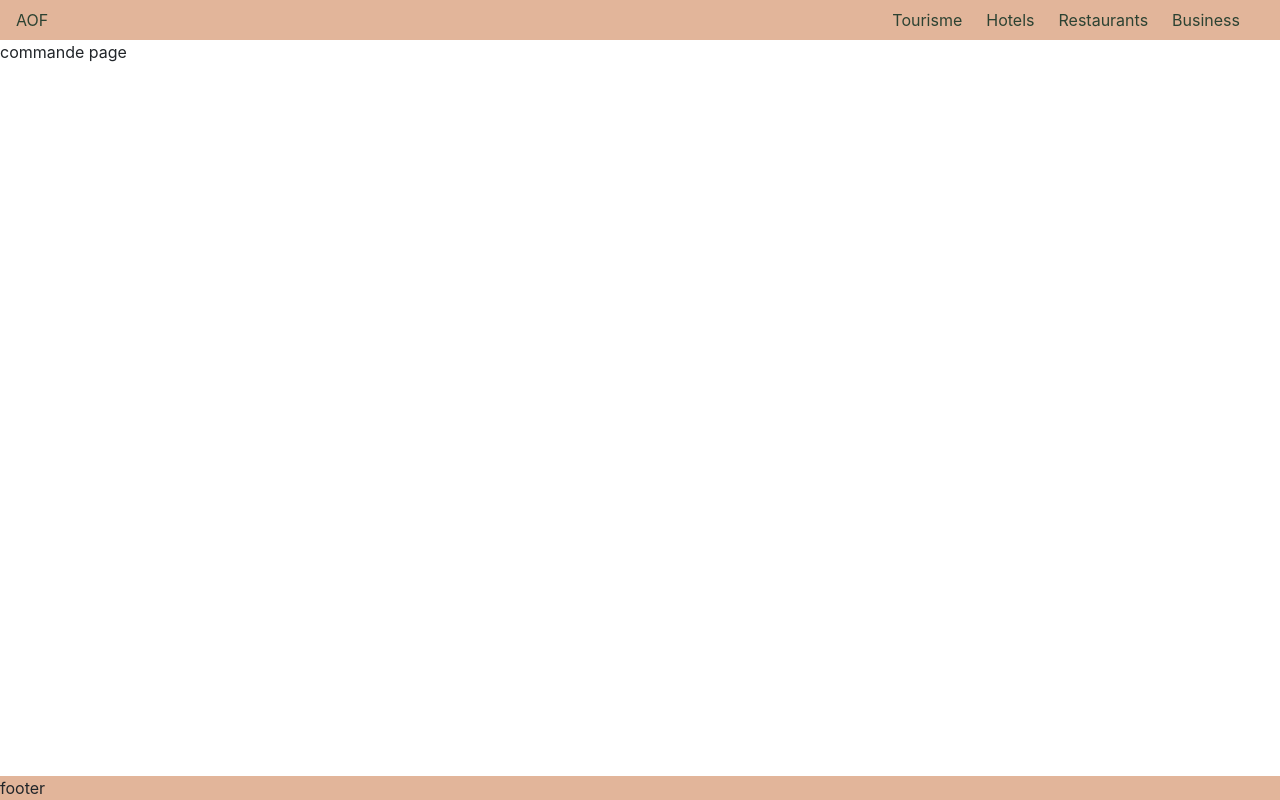
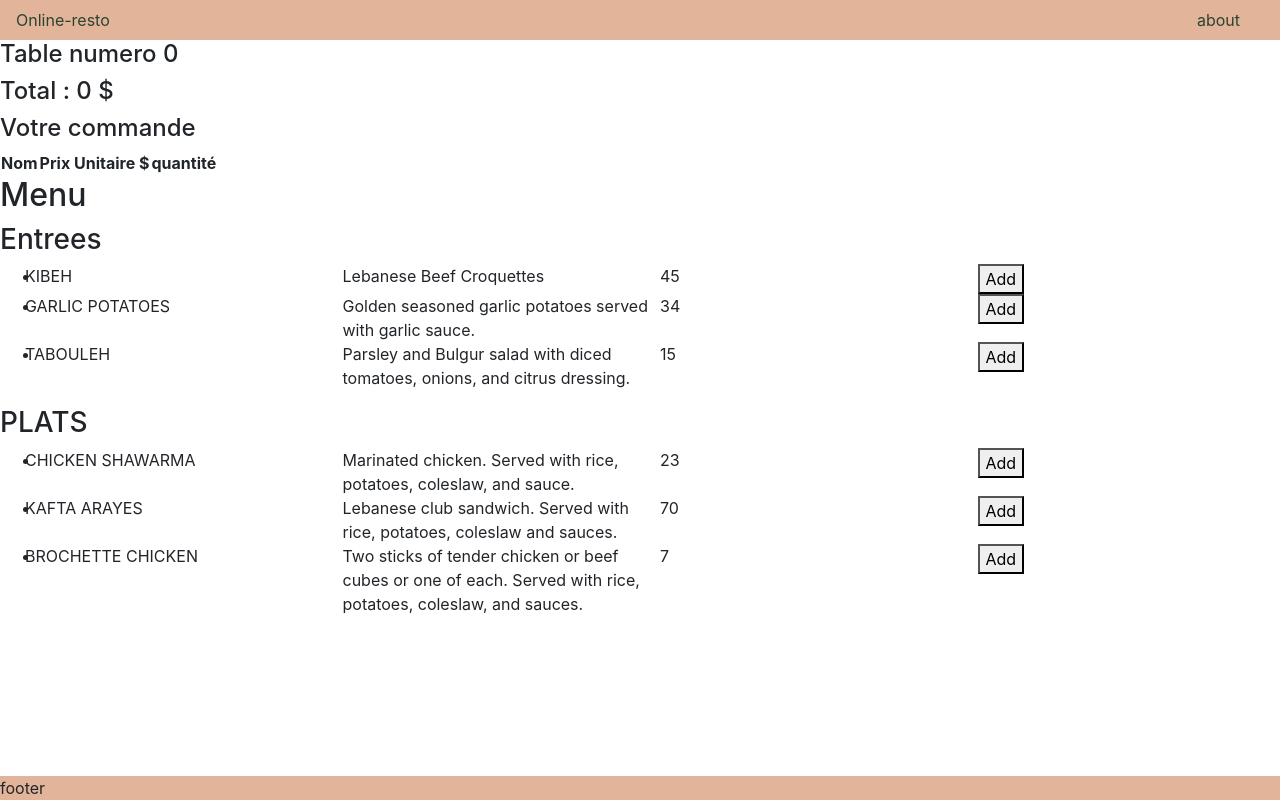
Before and after one commit to eteka03/online-resto-front, a Next.js app: page /commande in a window 1280 px wide. Built offline with nearby package versions, Linux system fonts and the light colour scheme.

Commit message:
work on commande page nd implement commande list add function

```diff
--- a/components/Navbar/Navbar.js
+++ b/components/Navbar/Navbar.js
@@ -20,27 +20,16 @@ const NavBar = (props) => {
     <div>
       <Navbar  className={styles.customNav} light expand="md">
           <Link href="/">
-          <a>AOF</a>
+          <a>Online-resto</a>
           </Link>
 
         <NavbarToggler onClick={toggle} />
         <Collapse isOpen={isOpen} navbar>
           <Nav className="ml-auto" navbar>
 
-          <Link href="/tourisme" passHref>
-                <a>Tourisme</a>
+          <Link href="/about" passHref>
+                <a>about</a>
             </Link>
-                <Link href="/hotels">
-                <a >Hotels</a>
-                </Link>
-
-                <Link href="/gastronomie">
-                <a >Restaurants</a>
-                </Link>
-
-                <Link href="/restaurants">
-                <a >Business</a>
-                </Link>
 
           </Nav>
 
--- /dev/null
+++ b/components/Plat/Plat.js
@@ -0,0 +1,18 @@
+import React,{useState,useEffect} from 'react'
+import { Row } from 'reactstrap'
+
+export default function Plat({plat,addPlat,removePLat,name,price,description,}) {
+     const [Qty, setQty] = useState(0)
+
+
+    return (
+        <li>
+            <Row xs={4} sm={4} md={4}>
+    <div>{name}</div>
+    <div>{description}</div>
+    <div>{price}</div>
+    <div><button onClick={()=>addPlat(plat)}>Add</button></div>
+            </Row>
+        </li>
+    )
+}
--- /dev/null
+++ b/components/ViewCommande/ViewCommande.js
@@ -0,0 +1,37 @@
+import React, { useEffect } from 'react'
+import {orderBy} from 'lodash'
+export default function ViewCommande({commandList,addPlat}) {
+
+
+    const sortCommand = orderBy(commandList,['name'],"asc")
+    return (
+        <div>
+            <table>
+                <thead>
+                <tr>
+                    <th>Nom</th>
+                    <th>Prix Unitaire $</th>
+                    <th>quantité</th>
+                    <th></th>
+                </tr>
+                </thead>
+                <tbody>
+                    {sortCommand.map(plat=>{
+                        return(
+                        <tr key={plat.name}>
+                            <td>{plat.name}</td>
+                            <td>{plat.price}</td>
+                            <td>{plat.qty}</td>
+                            <td><button onClick={()=>addPlat(plat)}>Add</button></td>
+                        </tr>
+                        )
+                    })}
+                </tbody>
+
+
+
+
+            </table>
+        </div>
+    )
+}
--- a/package.json
+++ b/package.json
@@ -9,6 +9,7 @@
   },
   "dependencies": {
     "bootstrap": "^4.5.2",
+    "lodash": "^4.17.19",
     "next": "9.5.2",
     "react": "16.13.1",
     "react-dom": "16.13.1",
--- a/pages/commande.js
+++ b/pages/commande.js
@@ -1,9 +1,96 @@
-import React from 'react'
+import React , {useEffect,useState}from 'react'
+import {useRouter} from 'next/router'
+import fakeMenu from './functions/fakeMenu'
+import Plat from '../components/Plat/Plat'
+import ViewCommande from '../components/ViewCommande/ViewCommande'
 
-export default function commande() {
+
+
+export default function commande({data,menu}) {
+    const Router = useRouter()
+    const [total,setTotal] = useState(0)
+    const [commandeList,setCommandList] = useState([])
+    const {query} = Router
+
+useEffect(()=>{
+
+
+},[])
+
+    const addPlat = (addPlat) => {
+            console.log(addPlat)
+        const searchExistingPlat = commandeList.filter(plat => plat.name === addPlat.name)
+
+        if(searchExistingPlat.length > 0 ){
+            console.log('ancien')
+            const platWithNewQty = {...searchExistingPlat[0],qty:searchExistingPlat[0].qty+1}
+            const commandWithoutExistingPlat =  commandeList.filter(plat => plat.name !== addPlat.name)
+
+
+
+            setCommandList([...commandWithoutExistingPlat,platWithNewQty])
+
+        }else{
+            console.log('new')
+
+
+            setCommandList([...commandeList,{...addPlat,qty:1}])
+        }
+    }
+
+
+    const removePlat = removePlat => {
+
+            const newCommandList =  commandeList.filter(plat => plat.name !== removePlat.name)
+
+            setCommandList(newCommandList)
+    }
+
+
     return (
         <div>
-            commande page
+            <div className="commande-entete-section">
+    <h4>Table numero {query.table || '0'}</h4>
+
+    <h4>Total : {total} $</h4>
+            </div>
+
+            <div>
+                <h4>Votre commande</h4>
+                <ViewCommande commandList={commandeList} addPlat={addPlat} />
+            </div>
+
+            <div className="commande-menu-section">
+                <h2>Menu</h2>
+
+                <div className="menu-div">
+
+    {menu.map(obj =>
+    <div key={obj.category}>
+         <h3>{obj.category}</h3>
+          <ul key={obj.category}>
+              {obj.plats.map(plat =>
+
+              <Plat plat={plat} addPlat={addPlat} removePlat={removePlat} key={plat.name} name={plat.name} description={plat.description} price={plat.price} />
+
+              )}
+            </ul>
+      </div>)}
+
+                </div>
+
+            </div>
         </div>
     )
 }
+
+export async function getServerSideProps(context){
+    const {query} = context
+
+    return{
+        props:{
+            data:query,
+            menu:fakeMenu()
+        }
+    }
+}
--- /dev/null
+++ b/pages/functions/fakeMenu.js
@@ -0,0 +1,47 @@
+export default function fakeMenu(){
+
+    return [
+        {
+            category: 'Entrees',
+            plats:[
+                {
+                    name:'KIBEH',
+                    description:'Lebanese Beef Croquettes',
+                    price:45
+                },
+                {
+                    name:'GARLIC POTATOES',
+                    description:'Golden seasoned garlic potatoes served with garlic sauce.',
+                    price:34
+                },
+                {
+                    name:'TABOULEH',
+                    description:'Parsley and Bulgur salad with diced tomatoes, onions, and citrus dressing.',
+                    price:15
+                },
+            ],
+
+        },
+
+        {
+            category: 'PLATS',
+            plats:[
+                {
+                    name:'CHICKEN SHAWARMA',
+                    description:'Marinated chicken. Served with rice, potatoes, coleslaw, and sauce.',
+                    price:23
+                },
+                {
+                    name:'KAFTA ARAYES',
+                    description:'Lebanese club sandwich. Served with rice, potatoes, coleslaw and sauces.',
+                    price:70
+                },
+                {
+                    name:'BROCHETTE CHICKEN',
+                    description:'Two sticks of tender chicken or beef cubes or one of each. Served with rice, potatoes, coleslaw, and sauces.',
+                    price:7
+                },
+            ],
+        }
+    ]
+}
--- a/pages/index.js
+++ b/pages/index.js
@@ -17,7 +17,7 @@ export default function Home() {
       e.preventDefault()
 
      if( isRealNumberAndInteger(numero)  && isBetweenTableNumber(numero) ){
-       Router.push('/commande')
+       Router.push('/commande?table=6')
      }else{
       setIsValid(true)
      }
```
Also changed, not shown: components/Menu/Menu.js (added, +11 -0 lines).
